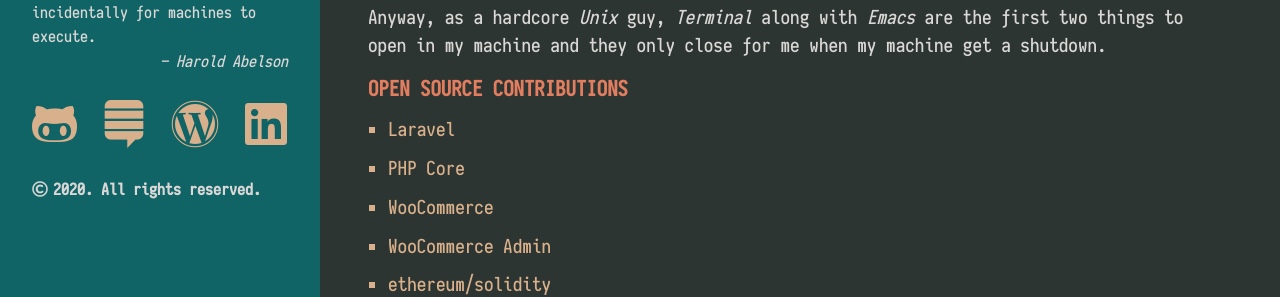
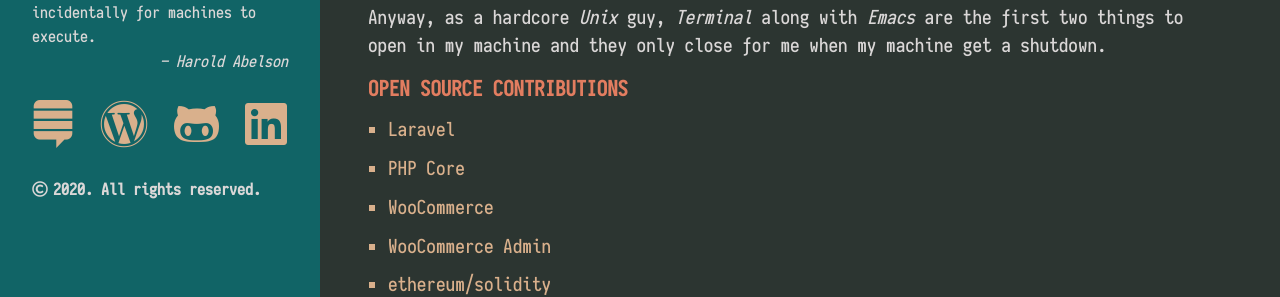
Before and after one commit to khanrn/codemascot.github.io, a Jekyll site: the page built from index.html, in a window 1280 px wide. Shown: the part 329-626 px from the top of the page. Built offline with Jekyll 4.4.1, drawn with Linux system fonts in a browser that asks for light colours; nearby versions of some CDN libraries; the list of posts is cut into pages by our own code.

Commit message:
Sidebar icon placement changed

```diff
--- a/_includes/sidebar.html
+++ b/_includes/sidebar.html
@@ -13,11 +13,6 @@
     <div class="sidebar-icons">
         <ul>
             <li>
-                <a target="_blank" title="GitHub" href="https://github.com/codemascot">
-                    <i class="fab fa-github-alt" aria-hidden="true"></i>
-                </a>
-            </li>
-            <li>
                 <a target="_blank" title="WordPress StackExchange" href="https://wordpress.stackexchange.com/users/44192/codemascot">
                     <i class="fab fa-stack-exchange" aria-hidden="true"></i>
                 </a>
@@ -25,6 +20,11 @@
             <li>
                 <a target="_blank" title="WordPress.org" href="https://profiles.wordpress.org/codemascot#content-plugins">
                     <i class="fab fa-wordpress" aria-hidden="true"></i>
+                </a>
+            </li>
+            <li>
+                <a target="_blank" title="GitHub" href="https://github.com/codemascot">
+                    <i class="fab fa-github-alt" aria-hidden="true"></i>
                 </a>
             </li>
             <li style="padding-right: 0;">
```
